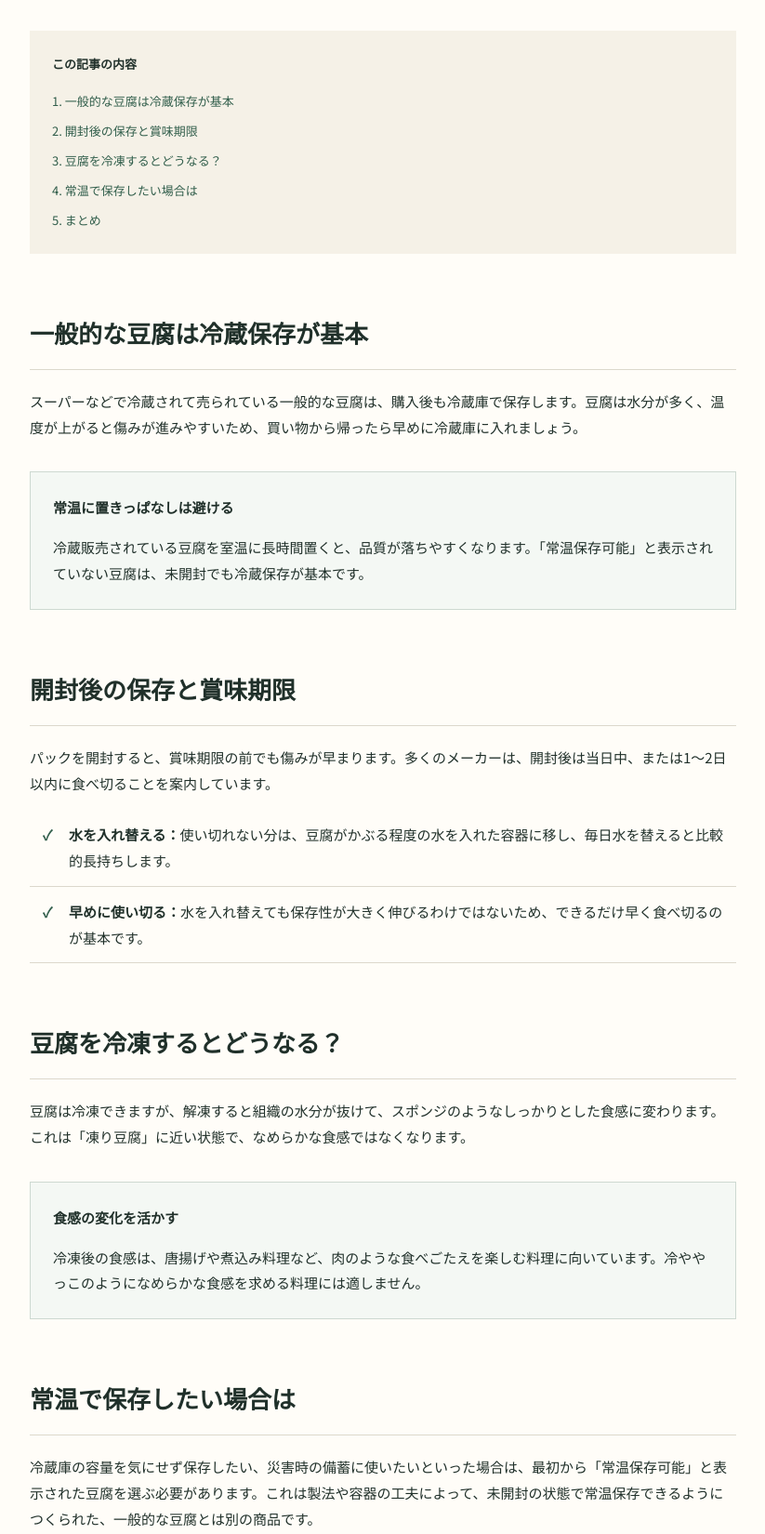
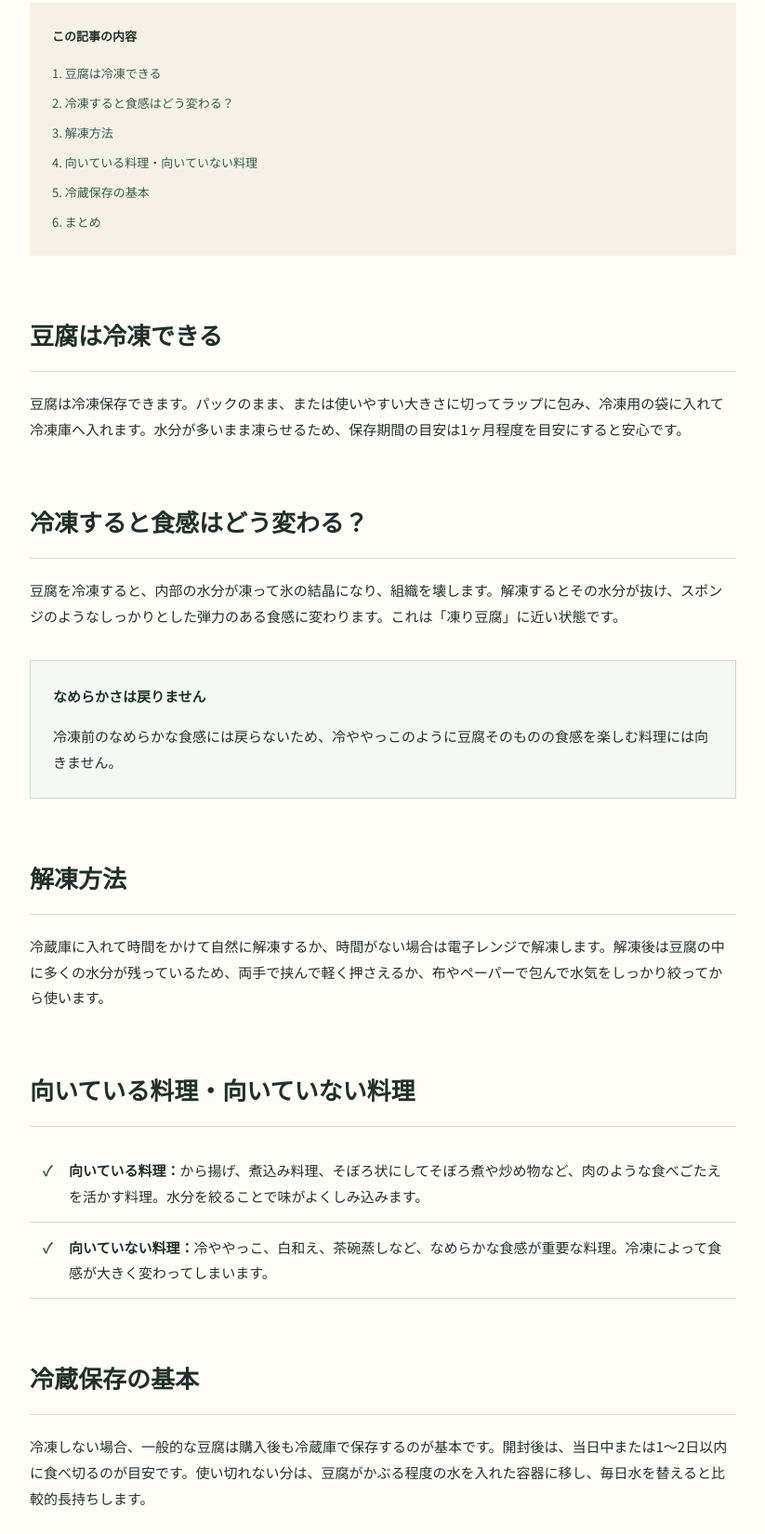
Before and after one commit to tofu102-15/shelf-stable-tofu, a website: page public/trivia-fridge.html in a window 1280 px wide. Shown: the part 658-2308 px from the top of the page at 93% size, without its empty margins (228-1051 px from the left). Drawn offline with Linux system fonts and the light colour scheme.

Commit message:
Rework trivia-fridge article to focus on freezing tofu

```diff
--- a/public/trivia-fridge.html
+++ b/public/trivia-fridge.html
@@ -3,13 +3,13 @@
 <head>
   <meta charset="utf-8">
   <meta name="viewport" content="width=device-width, initial-scale=1">
-  <meta name="description" content="一般的な豆腐の冷蔵保存の基本と、開封後の注意点、冷凍した場合の変化、常温で保存したい場合の選び方を解説します。">
-  <title>豆腐は冷蔵保存してもいい？保存方法と注意点 | 常温保存豆腐.com</title>
+  <meta name="description" content="豆腐は冷凍できる？解凍後の食感の変化と、向いている料理・向いていない料理、冷蔵保存の基本を解説します。">
+  <title>豆腐は冷凍してもいい？解凍後の食感の変化と活用法 | 常温保存豆腐.com</title>
   <link rel="canonical" href="https://shelf-stable-tofu.tofu102-15.workers.dev/trivia-fridge.html">
   <link rel="icon" href="/favicon.ico" sizes="any">
   <link rel="icon" type="image/png" sizes="192x192" href="/favicon-192.png">
-  <meta property="og:title" content="豆腐は冷蔵保存してもいい？保存方法と注意点">
-  <meta property="og:description" content="一般的な豆腐の冷蔵保存の基本と、開封後の注意点、冷凍した場合の変化、常温で保存したい場合の選び方を解説します。">
+  <meta property="og:title" content="豆腐は冷凍してもいい？解凍後の食感の変化と活用法">
+  <meta property="og:description" content="豆腐は冷凍できる？解凍後の食感の変化と、向いている料理・向いていない料理、冷蔵保存の基本を解説します。">
   <meta property="og:type" content="article">
   <meta property="og:url" content="https://shelf-stable-tofu.tofu102-15.workers.dev/trivia-fridge.html">
   <meta property="og:image" content="https://shelf-stable-tofu.tofu102-15.workers.dev/assets/tofu-tencho-hero.png">
@@ -31,8 +31,8 @@
     <article>
       <header class="article-header">
         <span class="tag">豆腐の豆知識</span>
-        <h1>豆腐は冷蔵保存してもいい？保存方法と注意点</h1>
-        <p class="article-summary">スーパーなどで売られている一般的な豆腐の保存方法と、開封後の扱い、冷凍した場合の変化を整理します。</p>
+        <h1>豆腐は冷凍してもいい？解凍後の食感の変化と活用法</h1>
+        <p class="article-summary">豆腐を冷凍するとどう変わるのか、解凍方法、向いている料理・向いていない料理を整理します。</p>
         <div class="article-meta"><span>公開日：2026年6月12日</span><span>更新日：2026年6月12日</span></div>
       </header>
       <div class="ad-disclosure article-disclosure" role="note">
@@ -42,39 +42,38 @@
       <div class="article-body">
         <div class="toc">
           <strong>この記事の内容</strong>
-          <a href="#basic">1. 一般的な豆腐は冷蔵保存が基本</a>
-          <a href="#after-open">2. 開封後の保存と賞味期限</a>
-          <a href="#freeze">3. 豆腐を冷凍するとどうなる？</a>
-          <a href="#room-temp">4. 常温で保存したい場合は</a>
-          <a href="#summary">5. まとめ</a>
+          <a href="#can-freeze">1. 豆腐は冷凍できる</a>
+          <a href="#texture">2. 冷凍すると食感はどう変わる？</a>
+          <a href="#thaw">3. 解凍方法</a>
+          <a href="#dishes">4. 向いている料理・向いていない料理</a>
+          <a href="#fridge">5. 冷蔵保存の基本</a>
+          <a href="#summary">6. まとめ</a>
         </div>
 
-        <h2 id="basic">一般的な豆腐は冷蔵保存が基本</h2>
-        <p>スーパーなどで冷蔵されて売られている一般的な豆腐は、購入後も冷蔵庫で保存します。豆腐は水分が多く、温度が上がると傷みが進みやすいため、買い物から帰ったら早めに冷蔵庫に入れましょう。</p>
+        <h2 id="can-freeze">豆腐は冷凍できる</h2>
+        <p>豆腐は冷凍保存できます。パックのまま、または使いやすい大きさに切ってラップに包み、冷凍用の袋に入れて冷凍庫へ入れます。水分が多いまま凍らせるため、保存期間の目安は1ヶ月程度を目安にすると安心です。</p>
+
+        <h2 id="texture">冷凍すると食感はどう変わる？</h2>
+        <p>豆腐を冷凍すると、内部の水分が凍って氷の結晶になり、組織を壊します。解凍するとその水分が抜け、スポンジのようなしっかりとした弾力のある食感に変わります。これは「凍り豆腐」に近い状態です。</p>
         <aside class="key-point">
-          <strong>常温に置きっぱなしは避ける</strong>
-          <p>冷蔵販売されている豆腐を室温に長時間置くと、品質が落ちやすくなります。「常温保存可能」と表示されていない豆腐は、未開封でも冷蔵保存が基本です。</p>
+          <strong>なめらかさは戻りません</strong>
+          <p>冷凍前のなめらかな食感には戻らないため、冷ややっこのように豆腐そのものの食感を楽しむ料理には向きません。</p>
         </aside>
 
-        <h2 id="after-open">開封後の保存と賞味期限</h2>
-        <p>パックを開封すると、賞味期限の前でも傷みが早まります。多くのメーカーは、開封後は当日中、または1〜2日以内に食べ切ることを案内しています。</p>
+        <h2 id="thaw">解凍方法</h2>
+        <p>冷蔵庫に入れて時間をかけて自然に解凍するか、時間がない場合は電子レンジで解凍します。解凍後は豆腐の中に多くの水分が残っているため、両手で挟んで軽く押さえるか、布やペーパーで包んで水気をしっかり絞ってから使います。</p>
+
+        <h2 id="dishes">向いている料理・向いていない料理</h2>
         <ul class="check-list">
-          <li><strong>水を入れ替える：</strong>使い切れない分は、豆腐がかぶる程度の水を入れた容器に移し、毎日水を替えると比較的長持ちします。</li>
-          <li><strong>早めに使い切る：</strong>水を入れ替えても保存性が大きく伸びるわけではないため、できるだけ早く食べ切るのが基本です。</li>
+          <li><strong>向いている料理：</strong>から揚げ、煮込み料理、そぼろ状にしてそぼろ煮や炒め物など、肉のような食べごたえを活かす料理。水分を絞ることで味がよくしみ込みます。</li>
+          <li><strong>向いていない料理：</strong>冷ややっこ、白和え、茶碗蒸しなど、なめらかな食感が重要な料理。冷凍によって食感が大きく変わってしまいます。</li>
         </ul>
 
-        <h2 id="freeze">豆腐を冷凍するとどうなる？</h2>
-        <p>豆腐は冷凍できますが、解凍すると組織の水分が抜けて、スポンジのようなしっかりとした食感に変わります。これは「凍り豆腐」に近い状態で、なめらかな食感ではなくなります。</p>
-        <aside class="key-point">
-          <strong>食感の変化を活かす</strong>
-          <p>冷凍後の食感は、唐揚げや煮込み料理など、肉のような食べごたえを楽しむ料理に向いています。冷ややっこのようになめらかな食感を求める料理には適しません。</p>
-        </aside>
-
-        <h2 id="room-temp">常温で保存したい場合は</h2>
-        <p>冷蔵庫の容量を気にせず保存したい、災害時の備蓄に使いたいといった場合は、最初から「常温保存可能」と表示された豆腐を選ぶ必要があります。これは製法や容器の工夫によって、未開封の状態で常温保存できるようにつくられた、一般的な豆腐とは別の商品です。</p>
+        <h2 id="fridge">冷蔵保存の基本</h2>
+        <p>冷凍しない場合、一般的な豆腐は購入後も冷蔵庫で保存するのが基本です。開封後は、当日中または1〜2日以内に食べ切るのが目安です。使い切れない分は、豆腐がかぶる程度の水を入れた容器に移し、毎日水を替えると比較的長持ちします。</p>
 
         <h2 id="summary">まとめ</h2>
-        <p>一般的な豆腐は冷蔵保存が基本で、開封後は早めに食べ切ります。冷凍すると食感が変わるため、用途に合わせて使い分けましょう。常温での保存・備蓄を考えている場合は、常温保存できる豆腐を選ぶのが確実です。</p>
+        <p>豆腐は冷凍できますが、食感は大きく変わります。「凍り豆腐」のような食べごたえを活かせる料理に使うのがポイントです。なお、常温保存できる豆腐も、冷凍についてはパッケージの表示に従いましょう。</p>
         <div class="related-links">
           <a class="intro-article-link" href="article.html">
             <span>
```
Also changed, not shown: public/index.html (+2 -2 lines).
